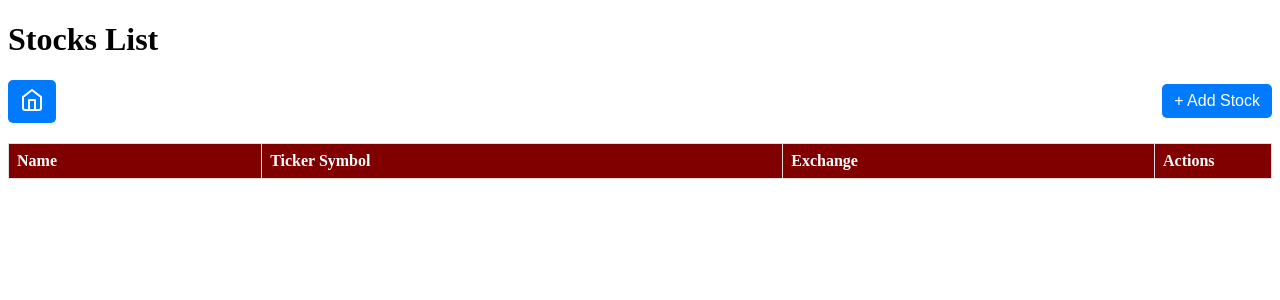
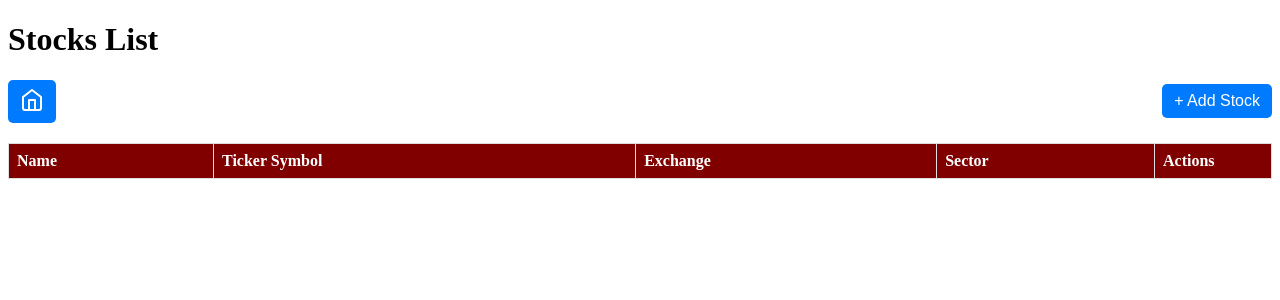
Before and after one commit to arambaladev/StockPortfolio, a Flask app: page /stocks in a window 1280 px wide. Shown: the top 300 px of the page. Run offline with Flask 3, Linux system fonts and the light colour scheme; the visitor is signed in with stand-in values (Sample User, id 1); lists and menus that the app fills with data are empty; parts of the project's set-up code (start-up, migrations or seed data) failed here and were passed over.

Commit message:
Version 3.5.1 - Sector details

```diff
--- a/app.py
+++ b/app.py
@@ -94,9 +94,10 @@ def populate_initial_stocks():
                 # Fetch stock info to get a name, if possible
                 ticker_info = yf.Ticker(ticker_symbol).info
                 stock_name = ticker_info.get('longName', ticker_symbol)
-                exchange = ticker_info.get('exchange', 'N/A') # Default to N/A if not found
+                exchange = ticker_info.get('exchange', 'N/A')
+                sector = ticker_info.get('sector', 'N/A') # Get sector info
 
-                new_stock = Stock(name=stock_name, tickersymbol=ticker_symbol, exchange=exchange)
+                new_stock = Stock(name=stock_name, tickersymbol=ticker_symbol, exchange=exchange, sector=sector)
                 db.session.add(new_stock)
                 db.session.commit() # Commit inside loop to make each stock visible immediately
                 print(f"Added new stock: {ticker_symbol} - {stock_name}")
@@ -197,6 +198,7 @@ def index():
     portfolio_data = []
     total_portfolio_value = 0.0
     total_invested_amount = 0.0 # Initialize total invested amount
+    sector_data = {} # To hold value per sector
 
     for item in portfolio_items:
         # Get latest price from Price table for display in portfolio
@@ -204,6 +206,12 @@ def index():
         latest_price = price_entry.price if price_entry else 0.0
         item_value = item.quantity * latest_price
         total_portfolio_value += item_value
+
+        # Aggregate data for sector chart
+        stock_info = Stock.query.filter_by(tickersymbol=item.tickersymbol).first()
+        sector = stock_info.sector if stock_info and stock_info.sector else 'Uncategorized'
+        sector_data[sector] = sector_data.get(sector, 0) + item_value
+
 
         # Prepare data for XIRR calculation
         cash_flows = []
@@ -263,7 +271,7 @@ def index():
     print(f"DEBUG: portfolio_data: {portfolio_data}")
     print(f"DEBUG: total_invested_amount: {total_invested_amount}") # Debug print for invested amount
 
-    return render_template('index.html', portfolio_data=portfolio_data, total_portfolio_value=total_portfolio_value, total_invested_amount=total_invested_amount, login_success=login_success)
+    return render_template('index.html', portfolio_data=portfolio_data, total_portfolio_value=total_portfolio_value, total_invested_amount=total_invested_amount, login_success=login_success, sector_data=sector_data)
 
 @app.route('/add', methods=['GET', 'POST'])
 @admin_required
@@ -285,7 +293,7 @@ def add_stock():
         if not exchange:
             exchange = 'NYSE'
 
-        new_stock = Stock(name=name, tickersymbol=tickersymbol, exchange=exchange)
+        new_stock = Stock(name=name, tickersymbol=tickersymbol, exchange=exchange, sector=sector)
         db.session.add(new_stock)
         db.session.commit()
         return redirect(url_for('stocks_list')) # Redirect to stocks_list after adding
@@ -299,6 +307,7 @@ def edit_stock(id):
         stock.name = request.form['name']
         stock.tickersymbol = request.form['tickersymbol'].upper() # Convert to uppercase
         stock.exchange = request.form['exchange']
+        stock.sector = request.form['sector']
 
         # Validate ticker symbol using yfinance
         try:
--- a/models.py
+++ b/models.py
@@ -16,6 +16,7 @@ class Stock(db.Model):
     name = db.Column(db.String(100), nullable=False)
     tickersymbol = db.Column(db.String(20), nullable=False, unique=True)
     exchange = db.Column(db.String(50), nullable=False, default='NYSE')
+    sector = db.Column(db.String(100), nullable=True) # Added sector column
     transactions = db.relationship('Transaction', backref='stock', lazy=True)
 
     def __repr__(self):
--- a/templates/edit_stock.html
+++ b/templates/edit_stock.html
@@ -12,7 +12,9 @@
         <label for="tickersymbol">Ticker Symbol:</label><br>
         <input type="text" id="tickersymbol" name="tickersymbol" value="{{ stock.tickersymbol }}" required><br>
         <label for="exchange">Exchange:</label><br>
-        <input type="text" id="exchange" name="exchange" value="{{ stock.exchange }}"><br><br>
+        <input type="text" id="exchange" name="exchange" value="{{ stock.exchange }}"><br>
+        <label for="sector">Sector:</label><br>
+        <input type="text" id="sector" name="sector" value="{{ stock.sector }}"><br><br>
         <input type="submit" value="Update Stock">
     </form>
     <a href="{{ url_for('index') }}">Back to Portfolio</a> | <a href="{{ url_for('index') }}">Home</a>
--- a/templates/stocks.html
+++ b/templates/stocks.html
@@ -76,6 +76,7 @@
             <th style="background-color: maroon; color: white;">Name</th>
             <th style="background-color: maroon; color: white;">Ticker Symbol</th>
             <th style="background-color: maroon; color: white;">Exchange</th>
+            <th style="background-color: maroon; color: white;">Sector</th>
             <th style="width: 100px; background-color: maroon; color: white;">Actions</th>
         </tr>
         {% for stock in stocks %}
@@ -83,6 +84,7 @@
             <td>{{ stock.name }}</td>
             <td>{{ stock.tickersymbol }}</td>
             <td>{{ stock.exchange }}</td>
+            <td>{{ stock.sector }}</td>
             <td style="width: 100px;">
                 <a href="{{ url_for('edit_stock', id=stock.id) }}" style="background-color: #007bff; color: white; border: none; padding: 5px 10px; border-radius: 3px; cursor: pointer; text-decoration: none; margin-right: 5px;">
                     <svg xmlns="http://www.w3.org/2000/svg" width="16" height="16" viewBox="0 0 24 24" fill="none" stroke="white" stroke-width="2" stroke-linecap="round" stroke-linejoin="round" class="feather feather-edit"><path d="M11 4H4a2 2 0 0 0-2 2v14a2 2 0 0 0 2 2h14a2 2 0 0 0 2-2v-7"></path><path d="M18.5 2.5a2.121 2 0 0 1 3 3L12 15l-4 1 1-4 9.5-9.5z"></path></svg>
@@ -110,9 +112,13 @@
                     <label for="tickersymbol" style="margin-right: 10px; min-width: 120px;">Ticker Symbol:</label>
                     <input type="text" id="tickersymbol" name="tickersymbol" required style="width: 150px;">
                 </div>
-                <div style="display: flex; align-items: center; margin-bottom: 20px;">
+                <div style="display: flex; align-items: center; margin-bottom: 10px;">
                     <label for="exchange" style="margin-right: 10px; min-width: 120px;">Exchange:</label>
                     <input type="text" id="exchange" name="exchange" placeholder="NYSE" style="width: 150px;">
+                </div>
+                <div style="display: flex; align-items: center; margin-bottom: 20px;">
+                    <label for="sector" style="margin-right: 10px; min-width: 120px;">Sector:</label>
+                    <input type="text" id="sector" name="sector" style="width: 150px;">
                 </div>
                 <input type="submit" value="Submit" style="background-color: #007bff; color: white; border: none; padding: 10px 20px; border-radius: 5px; cursor: pointer; margin: 0 auto; display: block;">
             </form>
```
Also changed, not shown: templates/index.html (+52 -7 lines).
